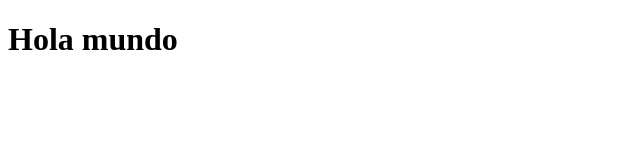
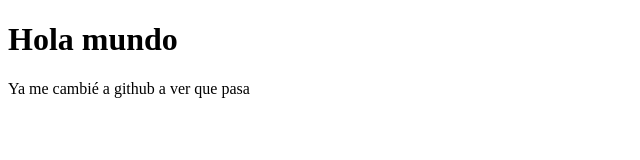
Before and after one commit to iruizsur/proyectodemo, a plain HTML site: page index.html in a window 1280 px wide. Shown: the whole page, without its empty margins (0-640 px from the left). Drawn offline with Linux system fonts and the light colour scheme.

Commit message:
Modificado

```diff
--- a/index.html
+++ b/index.html
@@ -8,5 +8,6 @@
 </head>
 <body>
     <h1>Hola mundo</h1>
+    <p> Ya me cambié a github a ver que pasa</p>
 </body>
 </html>
```
